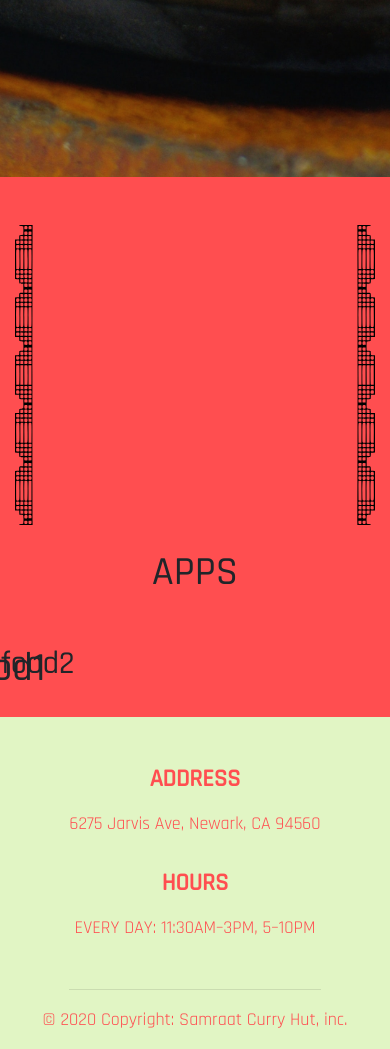
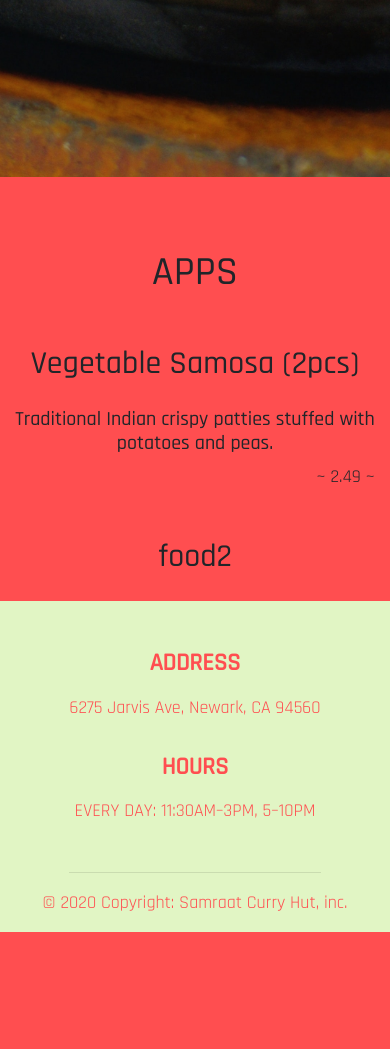
Before and after one commit to MooseandSquvirrel/samraat, a PHP site: page /menu.html in a window 390 px wide. Shown: the part 724-1773 px from the top of the page. After the commit the page ends 1656 px from the top, so only its background shows below. Run offline with PHP 8.4, Linux system fonts and the light colour scheme.

Commit message:
menu formatting working

```diff
--- a/menu.html
+++ b/menu.html
@@ -66,24 +66,44 @@
             </div>
         </div>
 
+        <!-- Menu -->
         <section>
-        <div class="container">
-            <img src="menu_border.svg" class="fit-img" width="100%" alt="">
-        </div>
             <div class="container-fluid px-0">
+
                 <div class="row">
                     <div class="d-flex justify-content-center col py-4">
                         <h1>APPS</h1>
                     </div>
                 </div>
+
+
+                <div class="container">
                     <div class="row">
-                <div class="d-flex justify-content-center col-1 col-lg-6 order-1 py-3">
-                    <h1>food1</h1>
+
+                        <div class="d-flex justify-content-center col-md-6 order-1 py-3">
+                            <div class="row">
+                                <div class="col-sm-12">
+                                    <h2 class="text-center pb-3">Vegetable Samosa (2pcs)</h2>
                                 </div>
-                <div class="d-flex justify-content-center col-1 col-lg-6 order-2 py-3">
+                                <div class="col-sm-12">
+                                    <h5 class="text-center">Traditional Indian crispy patties stuffed with potatoes and peas.</h5>
+                                </div>
+                                <div class="col-sm-12">
+                                    <p class="text-right">~ 2.49 ~</p>
+                                </div>
+                            </div>
+                        </div>
+
+                        <div class="d-flex justify-content-center  col-md-6 order-2 py-3">
                             <h2>food2</h2>
                         </div>
+
                     </div>
+                </div>
+
+
+
+
             </div>
         </section>
 
--- a/the.css
+++ b/the.css
@@ -249,7 +249,6 @@ nav {
   }
 }
 
-
 .footer-link {
   color:  #ff4e50;
 }
@@ -257,3 +256,5 @@ nav {
 footer {
   background-color: #e1f5c4;
 }
+
+/* MENU Page */
```
Lines whose indentation alone changed are shown as unchanged.
